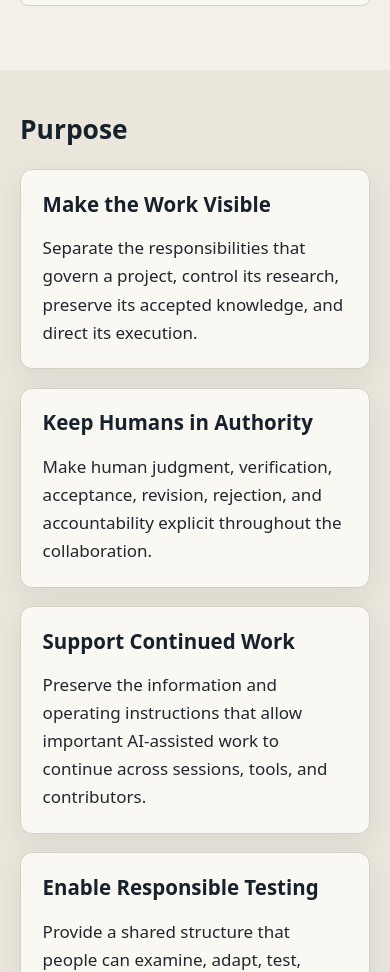
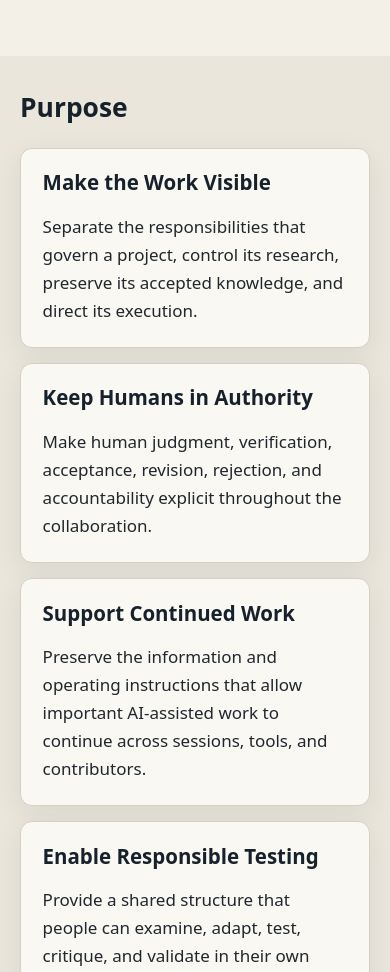
Before and after one commit to dcpfai/dcpfai, a plain HTML site: page about/index.html in a window 390 px wide. Shown: the part 1028-2000 px from the top of the page. Drawn offline with Linux system fonts and the light colour scheme.

Commit message:
Tighten sitewide section spacing

```diff
--- a/styles.css
+++ b/styles.css
@@ -350,7 +350,7 @@ summary:focus-visible {
 
 .section,
 .content-section {
-  padding: clamp(2.7rem, 6vw, 4.6rem) 0;
+  padding: clamp(2.1rem, 4.7vw, 3.6rem) 0;
 }
 
 .section.alternate,
@@ -461,7 +461,8 @@ summary:focus-visible {
 .card-grid {
   display: grid;
   grid-template-columns: repeat(2, minmax(0, 1fr));
-  gap: 1.15rem;
+  column-gap: 1.15rem;
+  row-gap: 0.9rem;
   margin-top: 1.5rem;
 }
 
@@ -732,6 +733,11 @@ pre {
     grid-template-columns: 1fr;
   }
 
+  .framework-grid,
+  .card-grid {
+    row-gap: 0.95rem;
+  }
+
   .button-row {
     flex-direction: column;
   }
@@ -750,7 +756,7 @@ pre {
 
   .section,
   .content-section {
-    padding: 2.7rem 0;
+    padding: 2.25rem 0;
   }
 
   .utility-inner {
```
